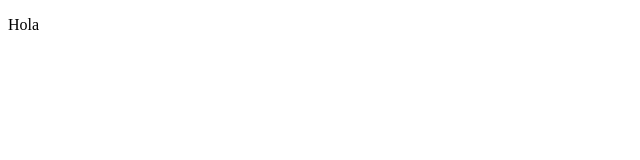
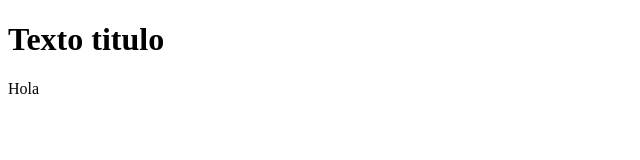
Before and after one commit to vladiwar/Php-proyects, a plain HTML site: page index.html in a window 1280 px wide. Shown: the whole page, without its empty margins (0-640 px from the left). Drawn offline with Linux system fonts and the light colour scheme.

Commit message:
Agregue titulo.

```diff
--- a/index.html
+++ b/index.html
@@ -7,12 +7,13 @@
     <title>Curso de php</title>
 </head>
 <body>
-
+    <h1>Texto titulo</h1>
     <php>
         <p>Hola</p>
 
 
     </php>
 
+
 </body>
 </html>
```
